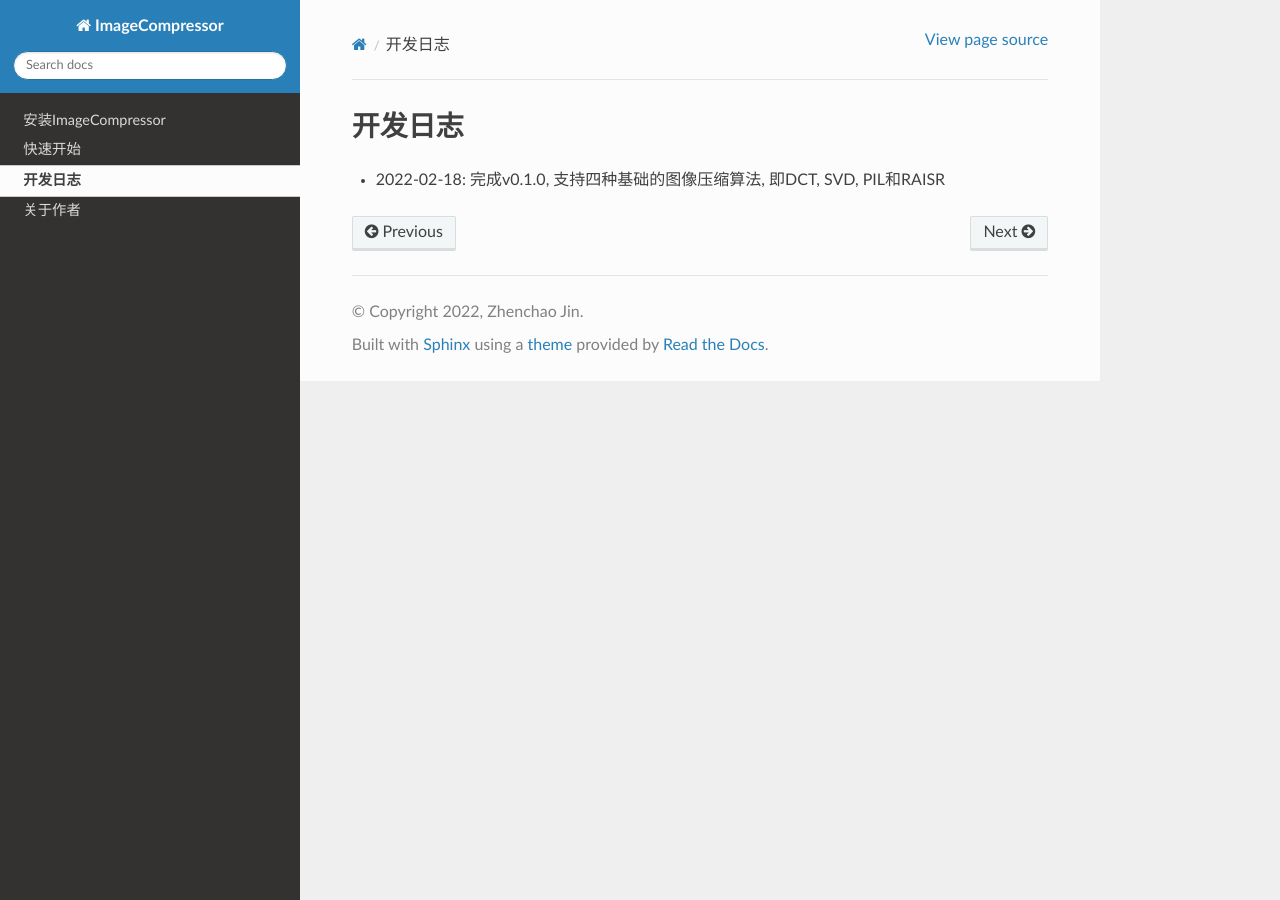
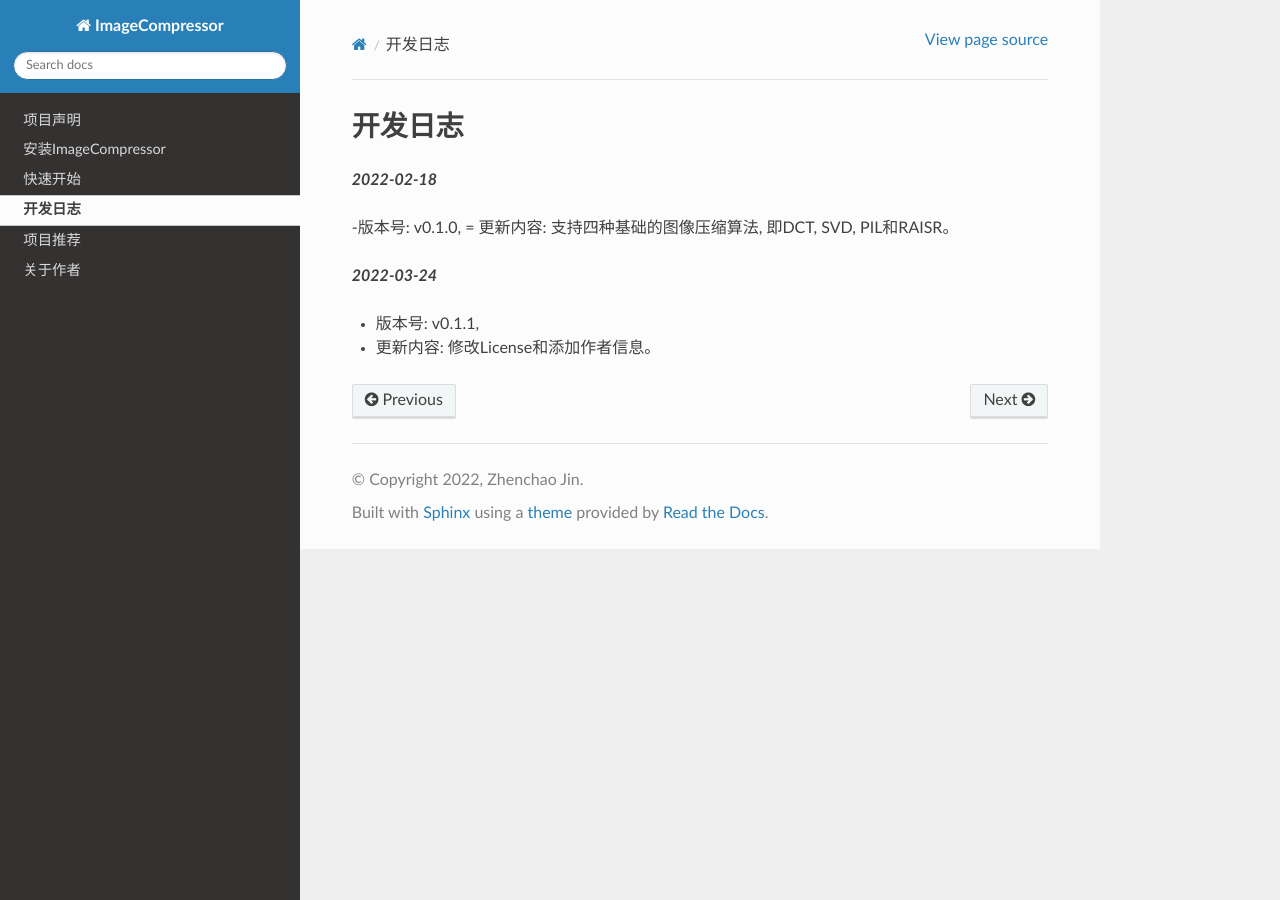
Before and after one commit to CharlesPikachu/imagecompressor, a Sphinx documentation site: the page built from docs/Changelog.md, in a window 1280 px wide. Built offline with Sphinx 7.4.7 and the Read the Docs theme 2.0.0, drawn with Linux system fonts in a browser that asks for light colours.

Commit message:
bump to v0.1.1

```diff
--- a/docs/Changelog.md
+++ b/docs/Changelog.md
@@ -1,3 +1,11 @@
 # 开发日志
 
-- 2022-02-18: 完成v0.1.0, 支持四种基础的图像压缩算法, 即DCT, SVD, PIL和RAISR
+***2022-02-18***
+
+-版本号: v0.1.0,
+= 更新内容: 支持四种基础的图像压缩算法, 即DCT, SVD, PIL和RAISR。
+
+***2022-03-24***
+
+- 版本号: v0.1.1,
+- 更新内容: 修改License和添加作者信息。
--- a/docs/index.rst
+++ b/docs/index.rst
@@ -9,7 +9,9 @@ ImageCompressor中文文档
 .. toctree::
 	:maxdepth: 2
 
+	State.md
 	Install.md
 	Quickstart.md
 	Changelog.md
+	Recommend.md
 	Author.md
--- a/imagecompressor/__init__.py
+++ b/imagecompressor/__init__.py
@@ -5,7 +5,7 @@ __description__ = 'ImageCompressor: Image compressors written by pure python.'
 '''url'''
 __url__ = 'https://github.com/CharlesPikachu/imagecompressor'
 '''version'''
-__version__ = '0.1.0'
+__version__ = '0.1.1'
 '''author'''
 __author__ = 'Zhenchao Jin'
 '''email'''
```
Also changed, not shown: README.md (+1 -0 lines), docs/Author.md (+3 -5 lines), docs/Install.md (+16 -5 lines), docs/Quickstart.md (+16 -16 lines), docs/Recommend.md (added, +31 -0 lines), docs/State.md (added, +8 -0 lines), 1 other file.
